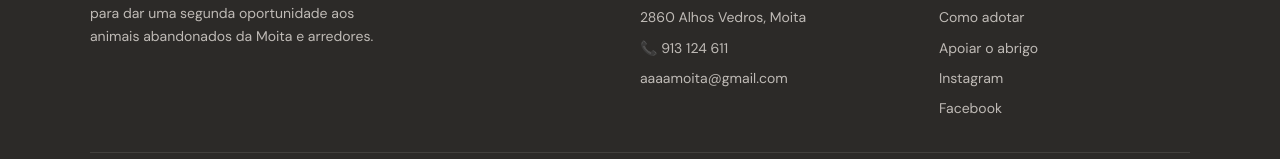
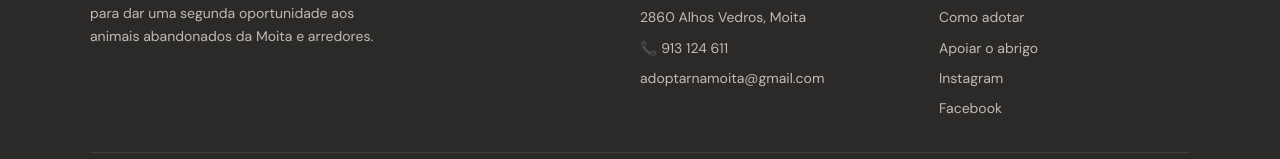
Before and after one commit to MonicaFidalgo/maozinhas, a React (Vite) app: page /admin/login in a window 1280 px wide. Shown: the part 925-1084 px from the top of the page. Built offline with nearby package versions, Linux system fonts and the light colour scheme; no server answers.

Commit message:
change email

```diff
--- a/src/components/Footer.jsx
+++ b/src/components/Footer.jsx
@@ -18,7 +18,9 @@ export default function Footer() {
             <li>2860 Alhos Vedros, Moita</li>
             <li>📞 913 124 611</li>
             <li>
-              <a href="mailto:aaaamoita@gmail.com">aaaamoita@gmail.com</a>
+              <a href="mailto:adoptarnamoita@gmail.com">
+                adoptarnamoita@gmail.com
+              </a>
             </li>
           </ul>
         </div>
```
